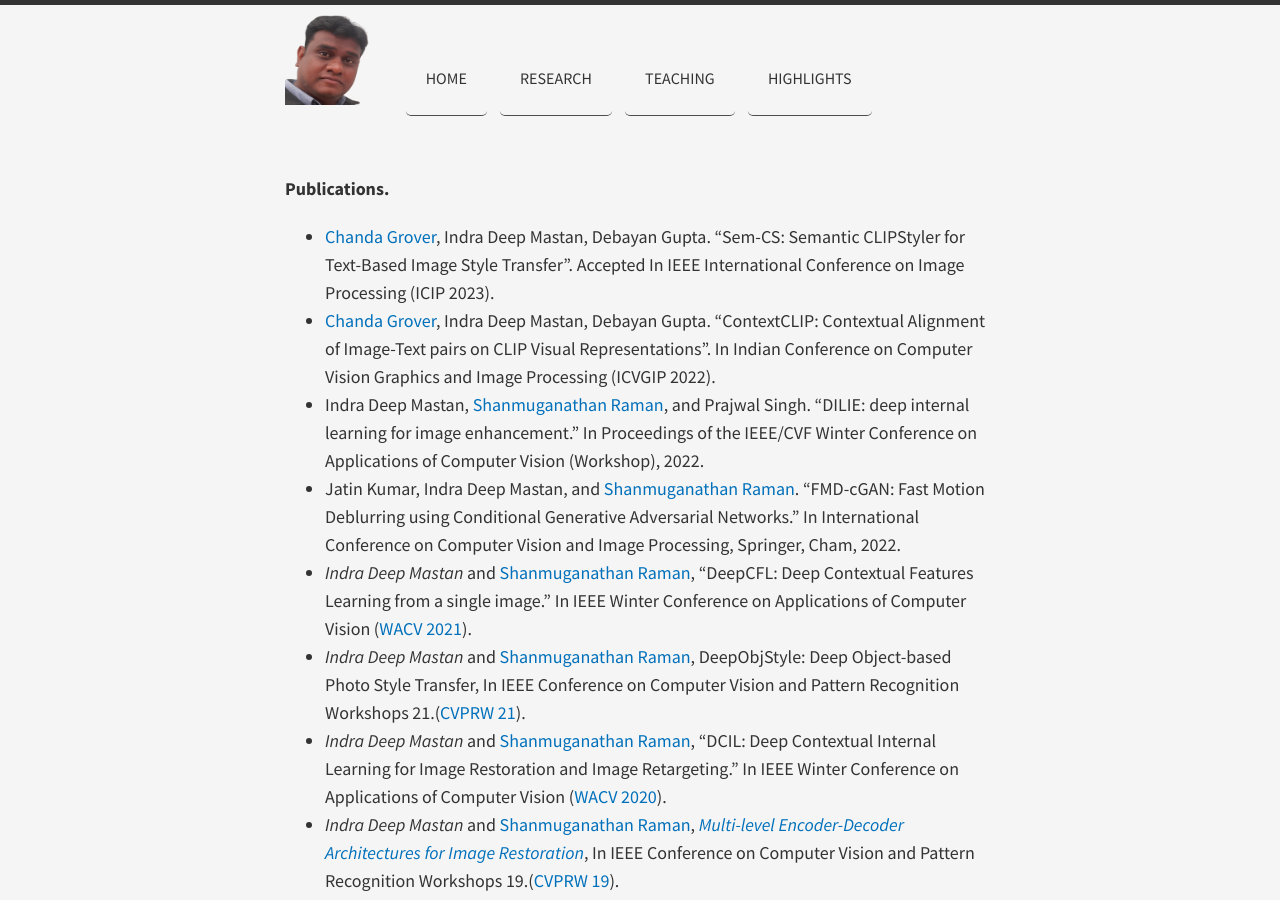
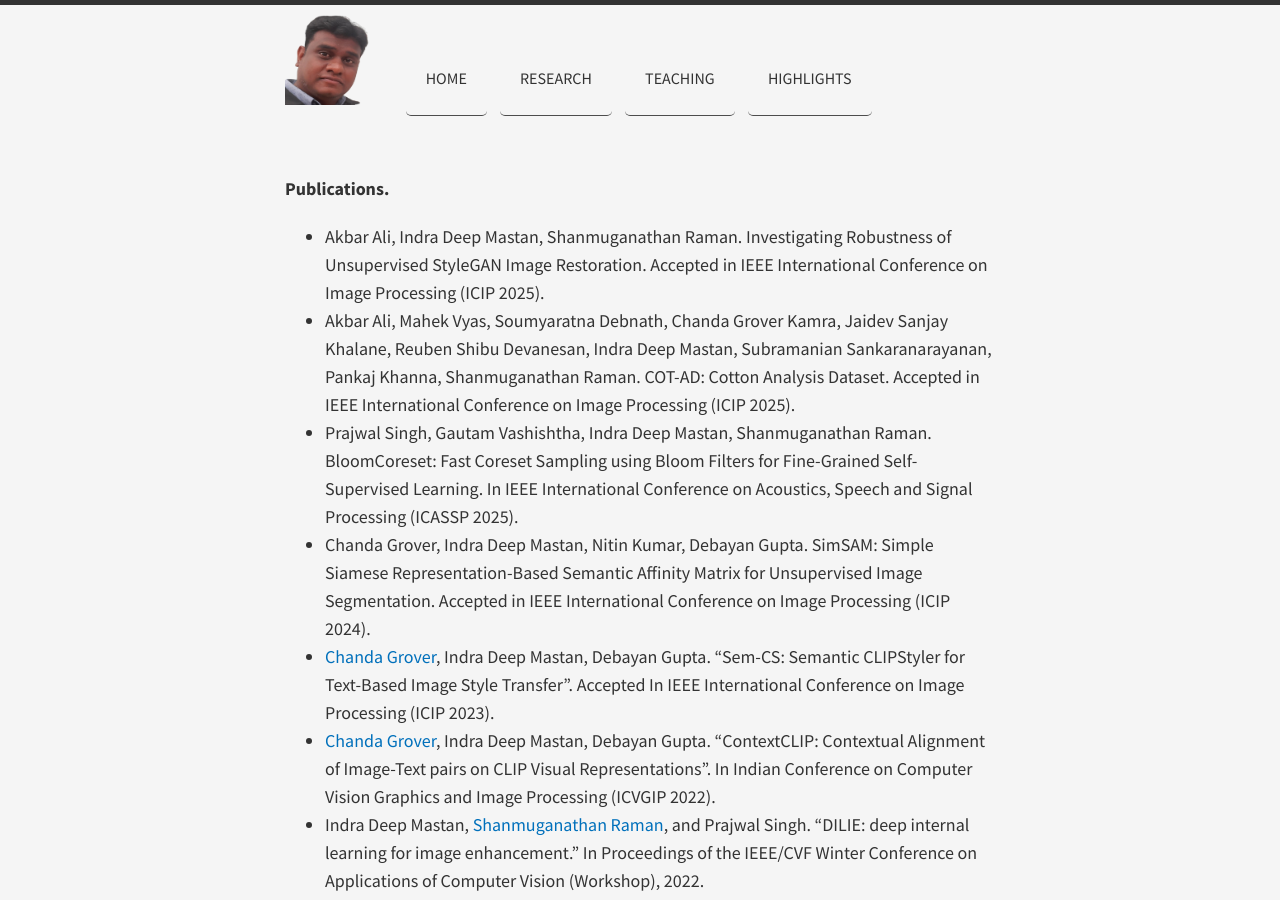
Before and after one commit to indramastan/indradeepmastan, a Jekyll site: the page built from projects/index.md, in a window 1280 px wide and 900 px high. Built offline with Jekyll 4.4.1, drawn with Linux system fonts in a browser that asks for light colours; nearby versions of some CDN libraries.

Commit message:
Update index.md

```diff
--- a/projects/index.md
+++ b/projects/index.md
@@ -3,6 +3,11 @@ layout: page
 title:
 ---
 **Publications.**
+
+- Akbar Ali, Indra Deep Mastan, Shanmuganathan Raman. Investigating Robustness of Unsupervised StyleGAN Image Restoration. Accepted in IEEE International Conference on Image Processing (ICIP 2025).
+- Akbar Ali, Mahek Vyas, Soumyaratna Debnath, Chanda Grover Kamra, Jaidev Sanjay Khalane, Reuben Shibu Devanesan, Indra Deep Mastan, Subramanian Sankaranarayanan, Pankaj Khanna, Shanmuganathan Raman. COT-AD: Cotton Analysis Dataset. Accepted in IEEE International Conference on Image Processing (ICIP 2025).
+- Prajwal Singh, Gautam Vashishtha, Indra Deep Mastan, Shanmuganathan Raman. BloomCoreset: Fast Coreset Sampling using Bloom Filters for Fine-Grained Self-Supervised Learning. In IEEE International Conference on Acoustics, Speech and Signal Processing (ICASSP 2025).
+- Chanda Grover, Indra Deep Mastan, Nitin Kumar, Debayan Gupta. SimSAM: Simple Siamese Representation-Based Semantic Affinity Matrix for Unsupervised Image Segmentation. Accepted in IEEE International Conference on Image Processing (ICIP 2024).
 - [Chanda Grover](https://chandagrover.github.io/), Indra Deep Mastan, Debayan Gupta. "Sem-CS: Semantic CLIPStyler for Text-Based Image Style Transfer". Accepted In IEEE International Conference on Image Processing (ICIP 2023).
 - [Chanda Grover](https://chandagrover.github.io/), Indra Deep Mastan, Debayan Gupta. "ContextCLIP: Contextual Alignment of Image-Text pairs on CLIP Visual Representations". In Indian Conference on Computer Vision Graphics and Image Processing (ICVGIP 2022).
 - Indra Deep Mastan, [Shanmuganathan Raman](https://people.iitgn.ac.in/~shanmuga/), and Prajwal Singh. "DILIE: deep internal learning for image enhancement." In Proceedings of the IEEE/CVF Winter Conference on Applications of Computer Vision (Workshop), 2022.
```
